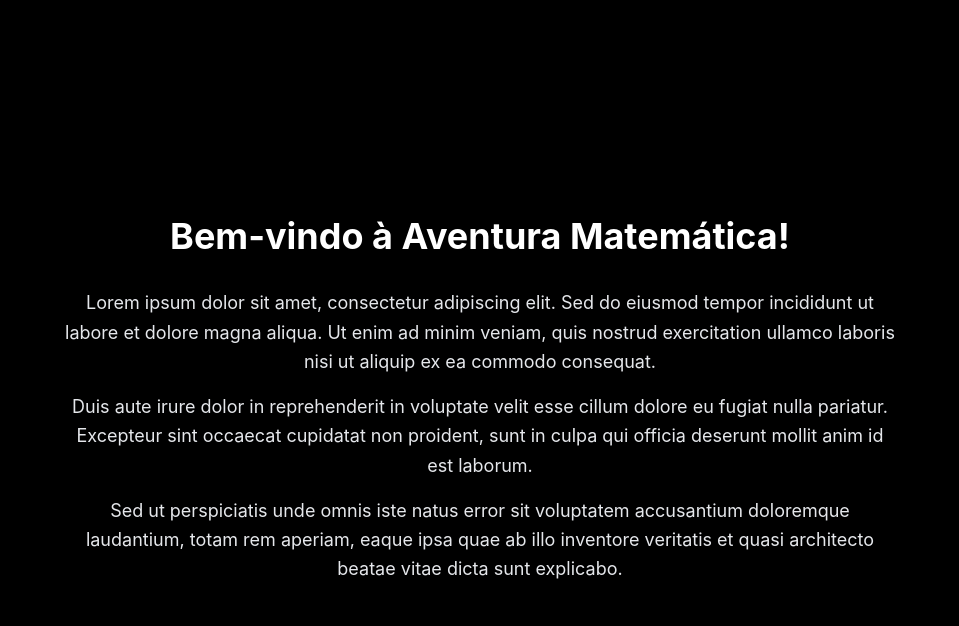
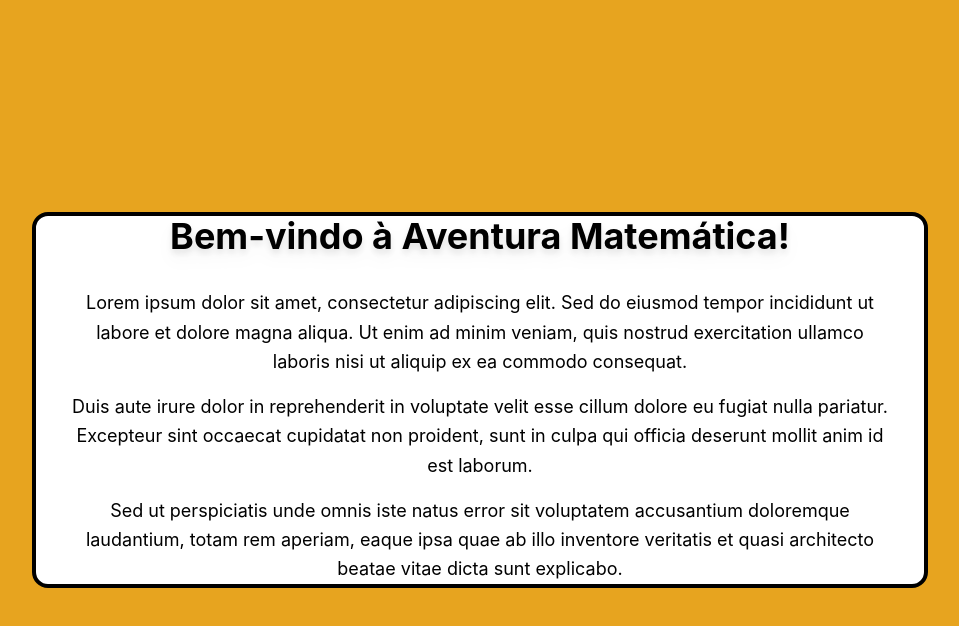
Before and after one commit to guilhermetoja/mathsofdiana, a React (Create React App) app: page / in a window 1280 px wide. Both pictures are taken after a click on the button "Novo jogo". Shown: the top 626 px of the page, without its empty margins (160-1119 px from the left). Built offline with nearby package versions, Linux system fonts and the light colour scheme.

Commit message:
fixed some styles

```diff
--- a/src/components/IntroSequence.js
+++ b/src/components/IntroSequence.js
@@ -22,16 +22,16 @@ const IntroSequence = ({ onIntroComplete }) => {
 
   return (
     <div
-      className={`fixed inset-0 bg-black z-50 flex items-center justify-center transition-opacity duration-1000 ${
+      className={`fixed inset-0 z-50 flex items-center justify-center transition-opacity duration-1000 ${
         isVisible ? "opacity-100" : "opacity-0"
       }`}
     >
-      <div className="text-center max-w-4xl mx-auto px-8">
-        <h2 className="text-4xl font-bold text-white mb-8 drop-shadow-lg">
+      <div className="text-center max-w-4xl mx-auto px-8 bg-white rounded-2xl border-4 border-black">
+        <h2 className="text-4xl font-bold text-black mb-8 drop-shadow-lg">
           Bem-vindo à Aventura Matemática!
         </h2>
 
-        <div className="text-lg text-gray-200 leading-relaxed space-y-4">
+        <div className="text-lg text-black leading-relaxed space-y-4">
           <p>
             Lorem ipsum dolor sit amet, consectetur adipiscing elit. Sed do
             eiusmod tempor incididunt ut labore et dolore magna aliqua. Ut enim
```
